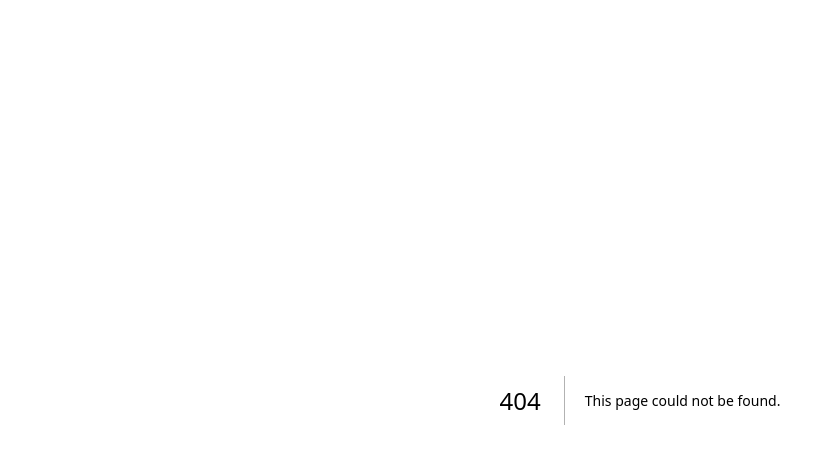
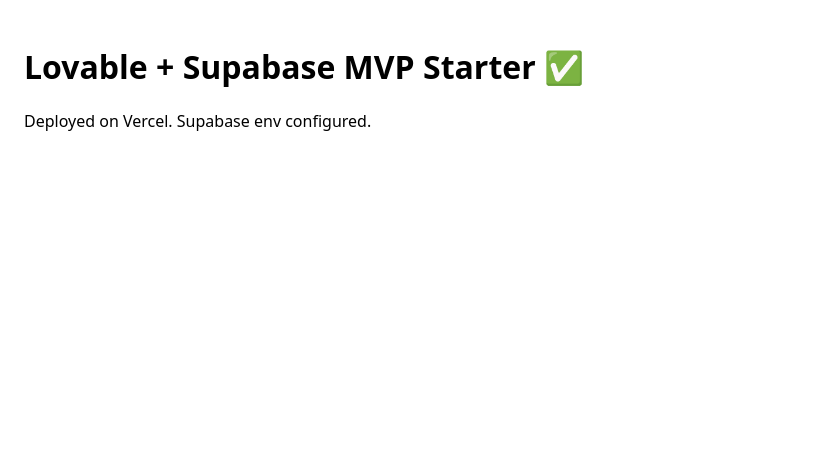
Before and after one commit to david210690/lovable-supabase-mvp-starter, a Next.js app: page /app in a window 1280 px wide. Before the commit this address had no page. Shown: the top 464 px of the page, without its empty margins (0-818 px from the left). Built offline with nearby package versions, Linux system fonts and the light colour scheme.

Commit message:
Create page.tsx

```diff
--- /dev/null
+++ b/app/app/page.tsx
@@ -0,0 +1,8 @@
+export default function Home() {
+  return (
+    <main style={{ padding: 24 }}>
+      <h1>Lovable + Supabase MVP Starter ✅</h1>
+      <p>Deployed on Vercel. Supabase env configured.</p>
+    </main>
+  );
+}
```
